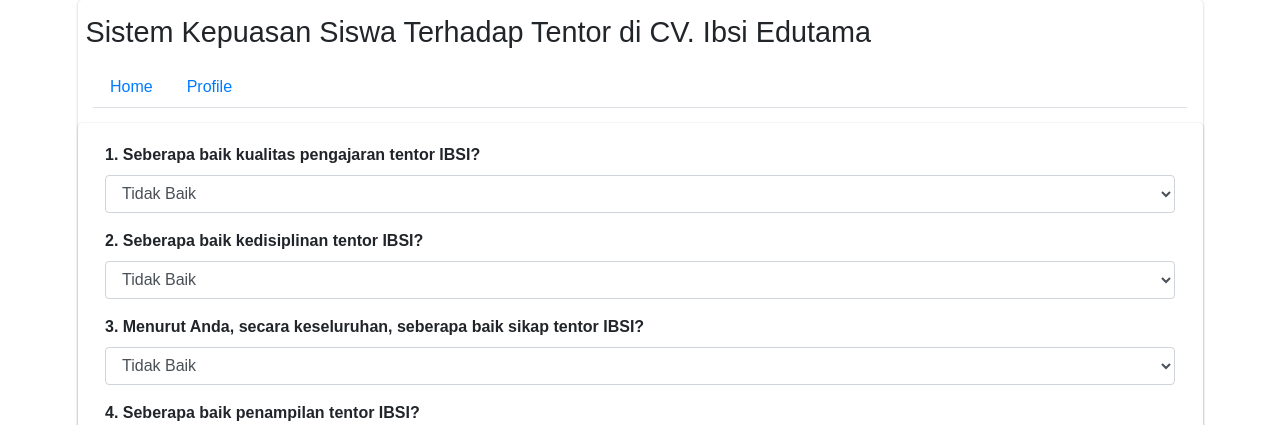
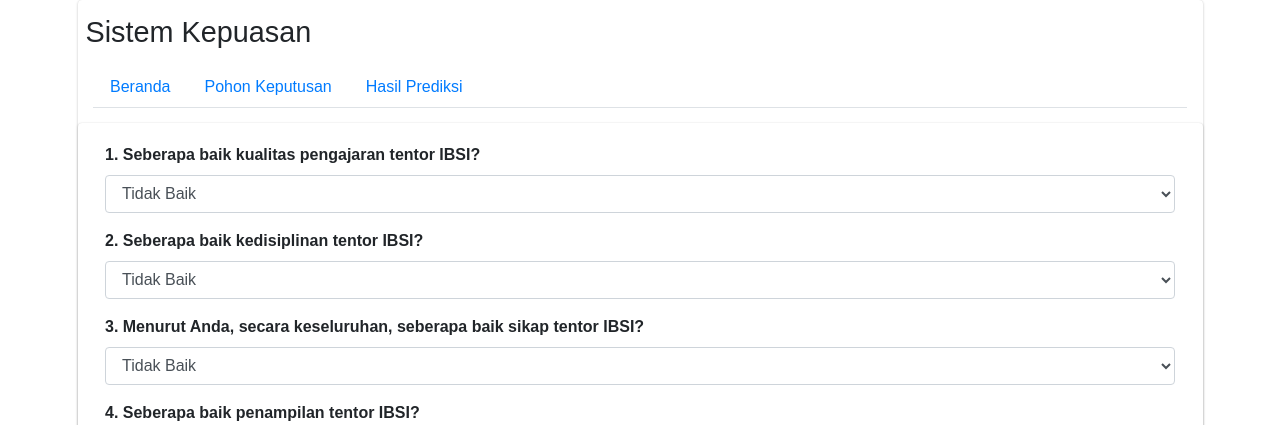
Before and after one commit to amaliafanda12/klasifikasi, a PHP site: page / in a window 1280 px wide. Shown: the top 425 px of the page. Run offline with PHP 8.4, Linux system fonts and the light colour scheme; some libraries are stand-ins or nearby versions.

Commit message:
second commit

```diff
--- a/index.php
+++ b/index.php
@@ -26,7 +26,7 @@
                     <div class="container-fluid">
                         <div class="row mb-3">
                             <div class="ms-4">
-                                <h1>Sistem Kepuasan Siswa Terhadap Tentor di CV. Ibsi Edutama</h1>
+                                <h1>Sistem Kepuasan </h1>
                             </div>
                             <style>
                                 body {
@@ -37,10 +37,13 @@
                         </div>
                         <ul class="nav nav-tabs" id="custom-tabs-one-tab" role="tablist">
                             <li class="nav-item">
-                                <a class="nav-link" id="custom-tabs-one-home-tab" data-toggle="pill" href="#custom-tabs-one-home" role="tab" aria-controls="custom-tabs-one-home" aria-selected="false">Home</a>
+                                <a class="nav-link" id="custom-tabs-one-home-tab" data-toggle="pill" href="#custom-tabs-one-home" role="tab" aria-controls="custom-tabs-one-home" aria-selected="false">Beranda</a>
                             </li>
                             <li class="nav-item">
-                                <a class="nav-link" id="custom-tabs-one-profile-tab" data-toggle="pill" href="#custom-tabs-one-profile" role="tab" aria-controls="custom-tabs-one-profile" aria-selected="false">Profile</a>
+                                <a class="nav-link" id="custom-tabs-one-profile-tab" data-toggle="pill" href="#custom-tabs-one-profile" role="tab" aria-controls="custom-tabs-one-profile" aria-selected="false">Pohon Keputusan</a>
+                            </li>
+                            <li class="nav-item">
+                                <a class="nav-link" id="custom-tabs-one-profile-tab" data-toggle="pill" href="#custom-tabs-one-profile" role="tab" aria-controls="custom-tabs-one-profile" aria-selected="false">Hasil Prediksi</a>
                             </li>
                         </ul>
                     </div><!-- /.container-fluid -->
```
